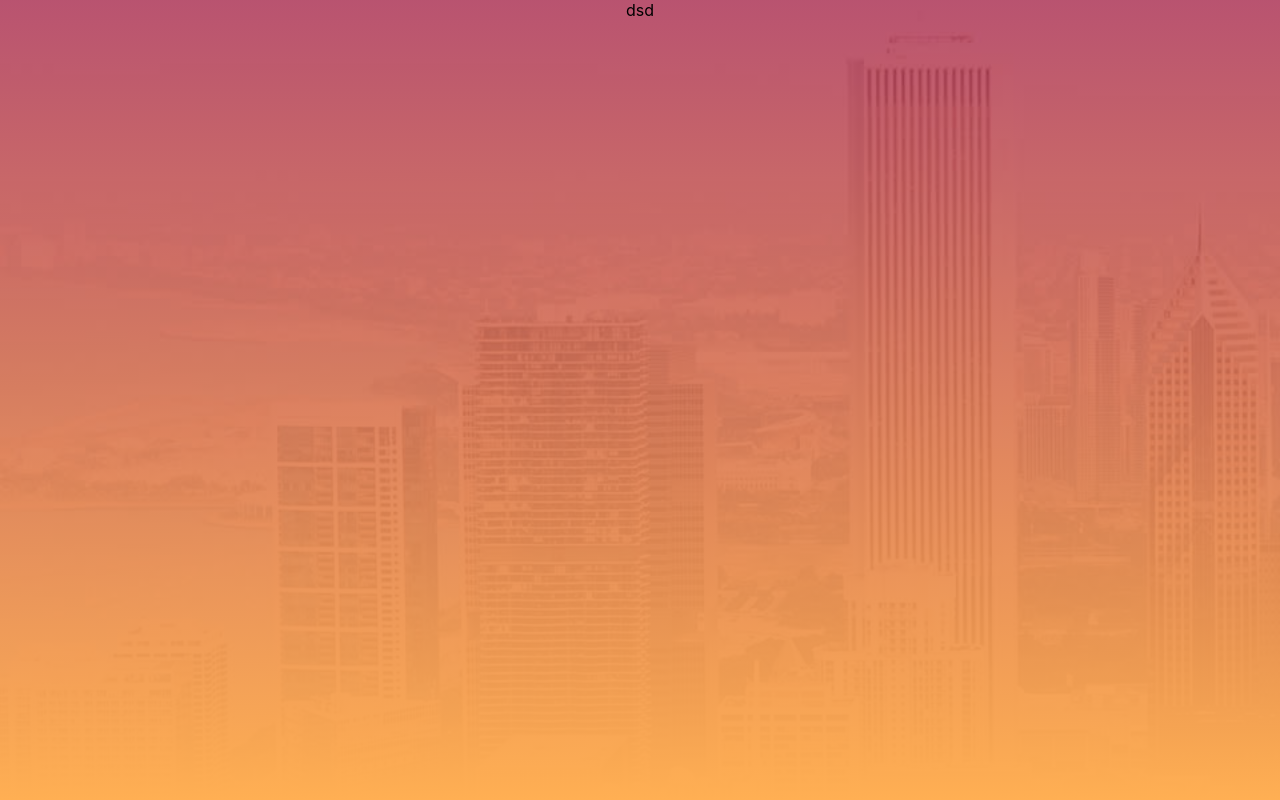
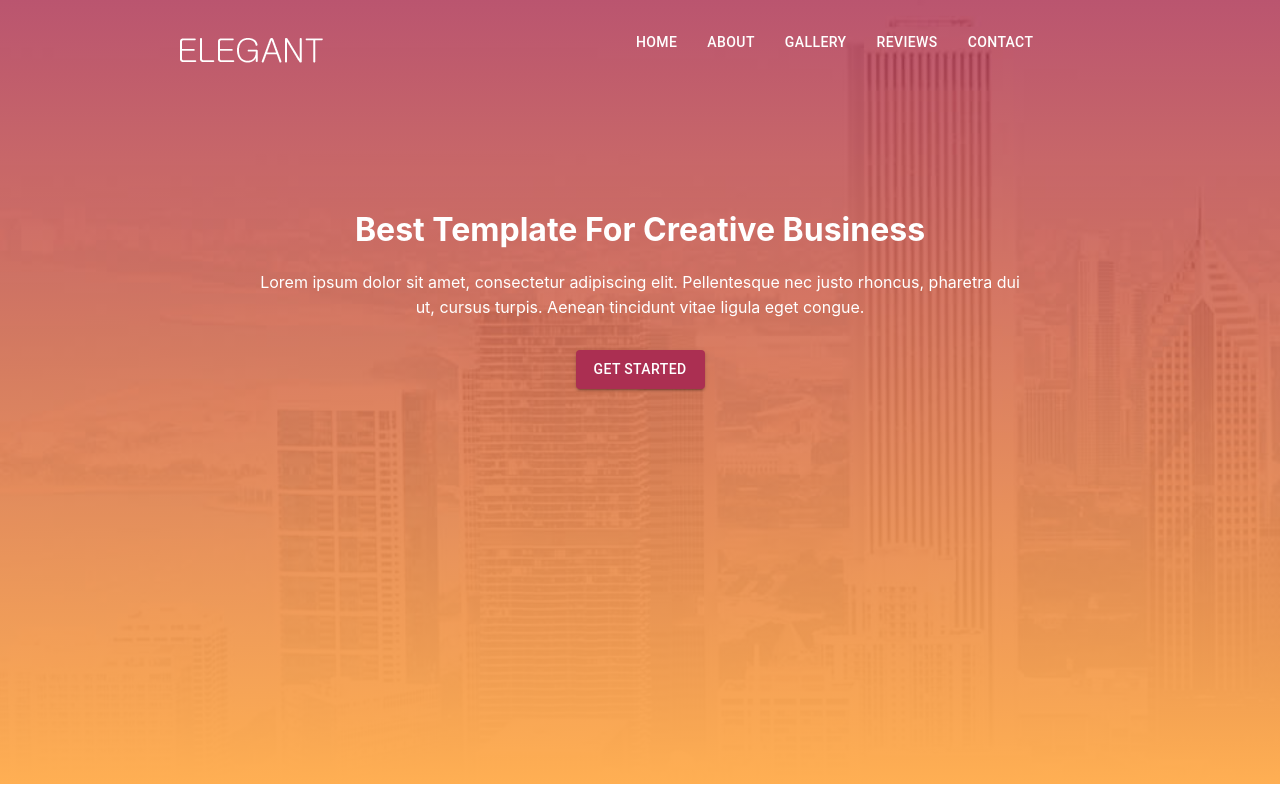
Before and after one commit to Mim-Hakkani/metrial-elegent-project, a React (Create React App) app: page / in a window 1280 px wide. Shown: the top 800 px of the page. Built offline with nearby package versions, Linux system fonts and the light colour scheme.

Commit message:
header desin is ok to light

```diff
--- a/package.json
+++ b/package.json
@@ -7,6 +7,7 @@
     "@emotion/styled": "^11.8.1",
     "@mui/icons-material": "^5.4.2",
     "@mui/material": "^5.4.3",
+    "@mui/styles": "^5.4.2",
     "@testing-library/jest-dom": "^5.16.2",
     "@testing-library/react": "^12.1.3",
     "@testing-library/user-event": "^13.5.0",
--- a/src/Components/Header/Header.js
+++ b/src/Components/Header/Header.js
@@ -1,5 +1,7 @@
 import React from 'react';
 import bgimg from '../../Assets/bg1.jpg'
+import Header_Desc from './Header_Desc';
+import TopHeader from './TopHeader';
 const backgroundStyle = {
     backgroundImage: `linear-gradient(to bottom, rgba(171, 47, 82, 0.82) 0%, #ffaf53 100%),
      url(${bgimg})`,
@@ -9,7 +11,8 @@ const backgroundStyle = {
 const Header = () => {
     return (
         <div style={backgroundStyle}>
-            dsd
+            <TopHeader />
+            <Header_Desc />
         </div>
     );
 };
--- /dev/null
+++ b/src/Components/Header/Header_Desc.js
@@ -0,0 +1,16 @@
+import { Button } from '@mui/material';
+import React from 'react';
+
+const Header_Desc = () => {
+    return (
+        <div style={{ color:'#fff',marginTop:'130px'}}>
+            <h1>Best Template For Creative Business</h1>
+            <p style={{width:'60%',textAlign:'center',margin:'0 auto',lineHeight:'25px',}}>Lorem ipsum dolor sit amet, consectetur adipiscing elit. Pellentesque nec justo rhoncus, pharetra dui ut, cursus turpis. Aenean tincidunt vitae ligula eget congue.</p>
+            <Button variant="contained" sx={{backgroundColor:'#ab2f52',mt:'30px',padding:'7px 18px'}}>
+                Get Started
+            </Button>
+        </div>
+    );
+};
+
+export default Header_Desc;
--- /dev/null
+++ b/src/Components/Header/TopHeader.js
@@ -0,0 +1,43 @@
+import { Button, Container, Grid, Link } from '@mui/material';
+import React from 'react';
+import logo from '../../Assets/logo-white.png'
+
+
+
+const TopHeader = () => {
+    return (
+         <Container>
+
+
+        <Grid container spacing={2}>
+
+            <Grid item xs={12} sm={4} md={4} lg={4}>
+            <Button  sx={{color:'#fff',padding:'10px 15px',marginTop:'20px'}}> <img src={logo} alt="emmet logo " /></Button>
+
+
+
+            </Grid>
+            <Grid item xs={12} sm={8} md={8} lg={8}>
+                <Link href="#" underline="none" >
+                 <Button   sx={{color:'#fff',padding:'10px 15px',marginTop:'20px'}}> Home</Button>
+                </Link>
+                <Link href="#" underline="none">
+                   <Button  sx={{color:'#fff',padding:'10px 15px',marginTop:'20px'}}>About  </Button>
+                </Link>
+                <Link href="#" underline="none">
+                    <Button   sx={{color:'#fff',padding:'10px 15px',marginTop:'20px'}}>Gallery  </Button>
+                </Link>
+                <Link href="#" underline="none">
+                    <Button   sx={{color:'#fff',padding:'10px 15px',marginTop:'20px'}}>Reviews  </Button>
+                </Link>
+                <Link href="#" underline="none">
+                    <Button   sx={{color:'#fff',padding:'10px 15px',marginTop:'20px'}}> Contact </Button>
+                </Link>
+           </Grid>
+        </Grid>
+
+         </Container>
+    );
+};
+
+export default TopHeader;
```
Also changed, not shown: 1 other file (tests, documents, lock files or other folders).
